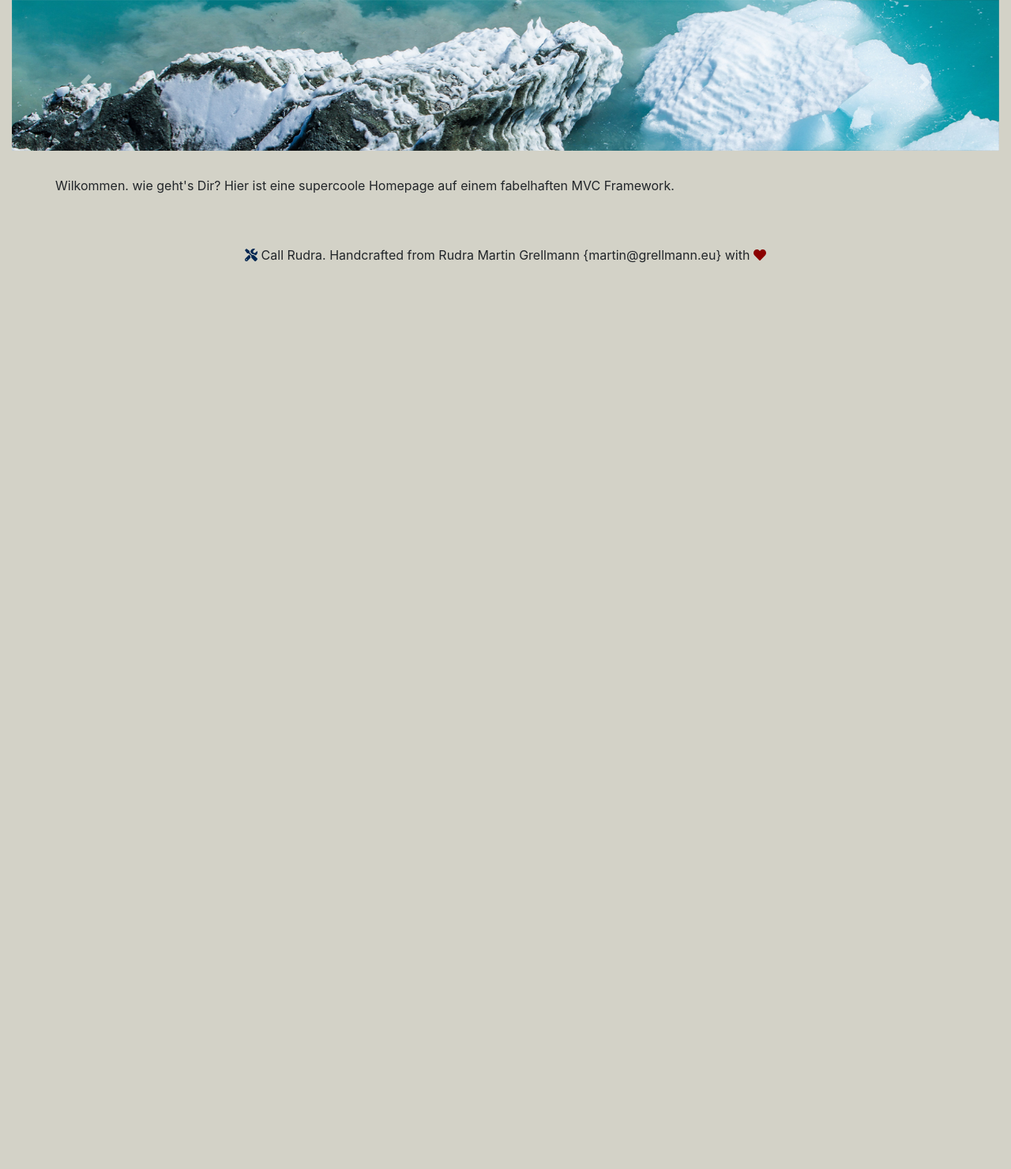
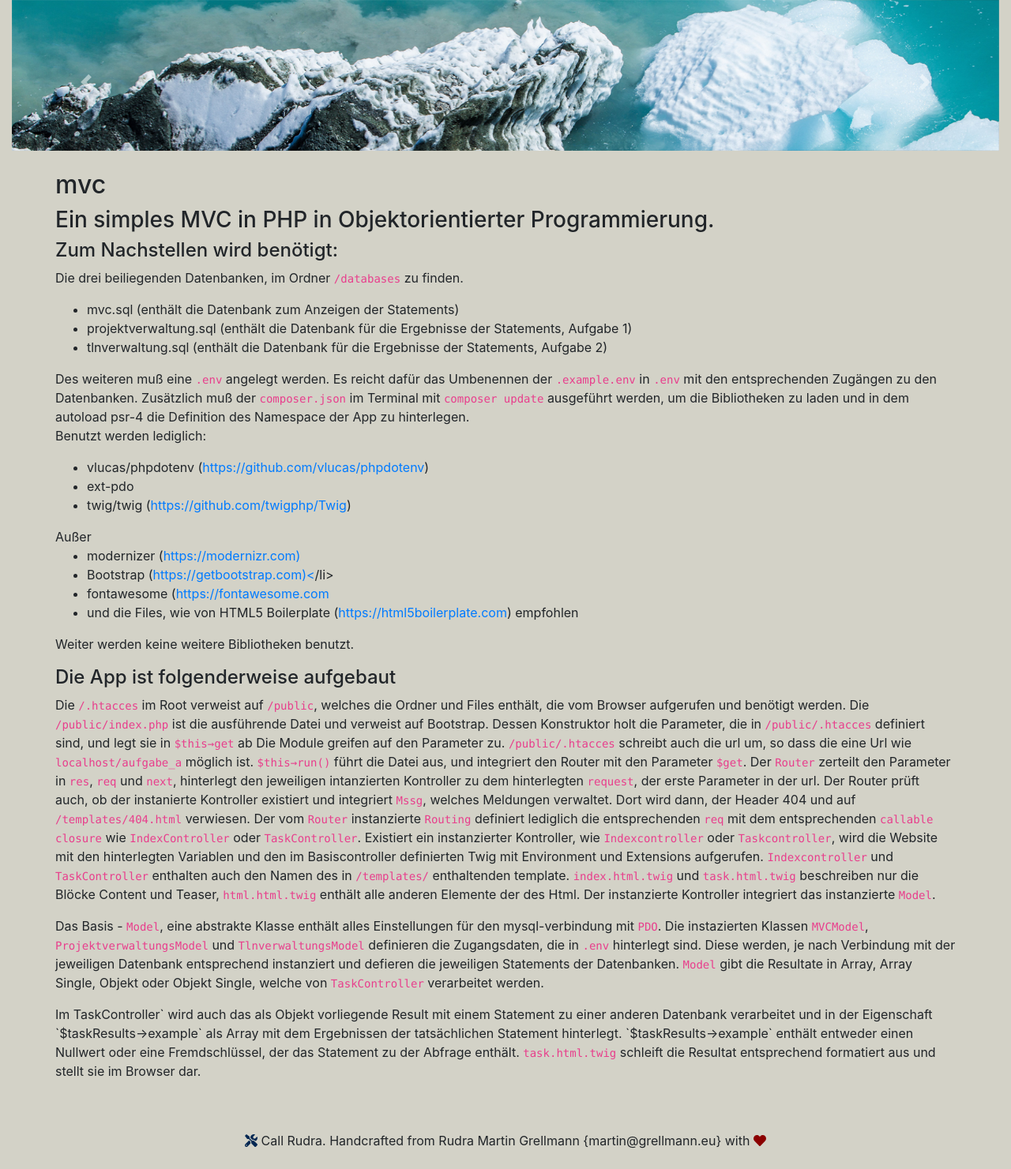
Before and after one commit to cnochx/mvc, a PHP site: template templates/index.html.twig in a window 1280 px wide. Shown: the part 56-1537 px from the top of the page at 79% size. Before the commit the page ends 389 px from the top, so only its background shows below. Run offline with PHP 8.4, Linux system fonts and the light colour scheme; the template is opened without the code that fills it, so the values that code supplies are empty; some libraries are stand-ins or nearby versions.

Commit message:
Update Readme, intergrate Readme in index

```diff
--- a/templates/index.html.twig
+++ b/templates/index.html.twig
@@ -37,11 +37,67 @@
         <main>
             <section>
                 <header>
-                    <h2></h2>
+                    <h2>mvc</h2>
                 </header>
-                <p class="important">
-                    Wilkommen. wie geht's Dir?
-                    Hier ist eine supercoole Homepage auf einem fabelhaften MVC Framework.
+                <h3>Ein simples MVC in PHP in Objektorientierter Programmierung.</h3>
+
+                <h4>Zum Nachstellen wird benötigt:</h4>
+                <p>Die drei beiliegenden Datenbanken, im Ordner <code>/databases</code> zu finden.
+                    <ul>
+                        <li>mvc.sql (enthält die Datenbank zum Anzeigen der Statements)</li>
+                        <li>projektverwaltung.sql (enthält die Datenbank für die Ergebnisse der Statements, Aufgabe 1)</li>
+                        <li>tlnverwaltung.sql (enthält die Datenbank für die Ergebnisse der Statements, Aufgabe 2)</li>
+                </ul></p>
+                <p>Des weiteren muß eine <code>.env</code> angelegt werden. Es reicht dafür das Umbenennen der
+                    <code>.example.env</code> in <code>.env</code> mit den entsprechenden Zugängen zu den Datenbanken.
+                    Zusätzlich muß der <code>composer.json</code> im Terminal mit <code>composer update</code> ausgeführt
+                    werden, um die Bibliotheken zu laden und in dem autoload psr-4 die Definition des Namespace der App
+                    zu hinterlegen.<br>
+                    Benutzt werden lediglich:
+                <ul>
+                    <li>vlucas/phpdotenv (<a href="https://github.com/vlucas/phpdotenv" title="vlucas/phpdotenv">https://github.com/vlucas/phpdotenv</a>)</li>
+                    <li>ext-pdo</li>
+                    <li>twig/twig (<a href="https://github.com/twigphp/Twig" title="twig/twig">https://github.com/twigphp/Twig</a>)</li>
+                </ul>
+                    Außer
+                <ul>
+                    <li>modernizer (<a href="https://modernizr.com" title="modernizer">https://modernizr.com)</a></li>
+                    <li>Bootstrap (<a href="https://getbootstrap.com" title="Bootstrap">https://getbootstrap.com)<</a>/li>
+                    <li>fontawesome (<a href="https://fontawesome.com" title="Fontawesome">https://fontawesome.com</a></li>
+                    <li>und die Files, wie von HTML5 Boilerplate (<a href="https://html5boilerplate.com" title="Html 5 Boilerplate">https://html5boilerplate.com</a>) empfohlen</li>
+                </ul>
+                Weiter werden keine weitere Bibliotheken benutzt.</p>
+
+                <h4>Die App ist folgenderweise aufgebaut</h4>
+                <p>Die <code>/.htacces</code> im Root verweist auf <code>/public</code>, welches die Ordner und Files enthält, die vom Browser
+                    aufgerufen und benötigt werden. Die <code>/public/index.php</code> ist die ausführende Datei und verweist auf Bootstrap.
+                    Dessen Konstruktor holt die Parameter, die in <code>/public/.htacces</code> definiert sind, und legt sie in
+                    <code>$this→get</code> ab Die Module greifen auf den Parameter zu. <code>/public/.htacces</code> schreibt
+                    auch die url um, so dass die eine Url wie <code>localhost/aufgabe_a</code> möglich ist.
+                    <code>$this→run()</code> führt die Datei aus, und integriert den Router mit den Parameter <code>$get</code>.
+                    Der <code>Router</code> zerteilt den Parameter in <code>res</code>, <code>req</code> und <code>next</code>,
+                    hinterlegt den jeweiligen intanzierten Kontroller zu dem hinterlegten <code>request</code>, der erste
+                    Parameter in der url. Der Router prüft auch, ob der instanierte Kontroller existiert und integriert
+                    <code>Mssg</code>, welches Meldungen verwaltet. Dort wird dann, der Header 404 und auf <code>/templates/404.html</code>
+                    verwiesen. Der vom <code>Router</code> instanzierte <code>Routing</code> definiert lediglich die entsprechenden <code>req</code>
+                    mit dem entsprechenden <code>callable closure</code> wie <code>IndexController</code> oder <code>TaskController</code>.
+                    Existiert ein instanzierter Kontroller, wie <code>Indexcontroller</code> oder <code>Taskcontroller</code>,
+                    wird die Website mit den hinterlegten Variablen und den im Basiscontroller definierten Twig mit Environment
+                    und Extensions aufgerufen. <code>Indexcontroller</code> und <code>TaskController</code> enthalten auch
+                    den Namen des in <code>/templates/</code> enthaltenden template. <code>index.html.twig</code> und
+                    <code>task.html.twig</code> beschreiben nur die Blöcke Content und Teaser, <code>html.html.twig</code>
+                    enthält alle anderen Elemente der des Html. Der instanzierte Kontroller integriert das instanzierte <code>Model</code>.</p>
+                <p>Das Basis - <code>Model</code>, eine abstrakte Klasse enthält alles Einstellungen für den mysql-verbindung
+                    mit <code>PDO</code>. Die instazierten Klassen <code>MVCModel</code>, <code>ProjektverwaltungsModel</code>
+                    und <code>TlnverwaltungsModel</code> definieren die Zugangsdaten, die in <code>.env</code> hinterlegt sind.
+                    Diese werden, je nach Verbindung mit der jeweiligen Datenbank entsprechend instanziert und defieren die
+                    jeweiligen Statements der Datenbanken. <code>Model</code> gibt die Resultate in Array, Array Single,
+                    Objekt oder Objekt Single, welche von <code>TaskController</code> verarbeitet werden.</p>
+                <p>Im TaskController` wird auch das als Objekt vorliegende Result mit einem Statement zu einer anderen Datenbank verarbeitet und in der Eigenschaft `$taskResults→example` als Array mit dem Ergebnissen der tatsächlichen Statement hinterlegt. `$taskResults→example` enthält entweder einen Nullwert oder eine Fremdschlüssel, der das Statement zu der Abfrage enthält.
+                    <code>task.html.twig</code> schleift die Resultat entsprechend formatiert aus und stellt sie im Browser dar.</p>
+                <p><Fragen? Anmerkungen?<br />
+                <a href="mailto:martin@grellmann.eu" title="martin@grellmann.eu"></a></p>
+
                 </p>
             </section>
         </main>
```
Also changed, not shown: README.md.
